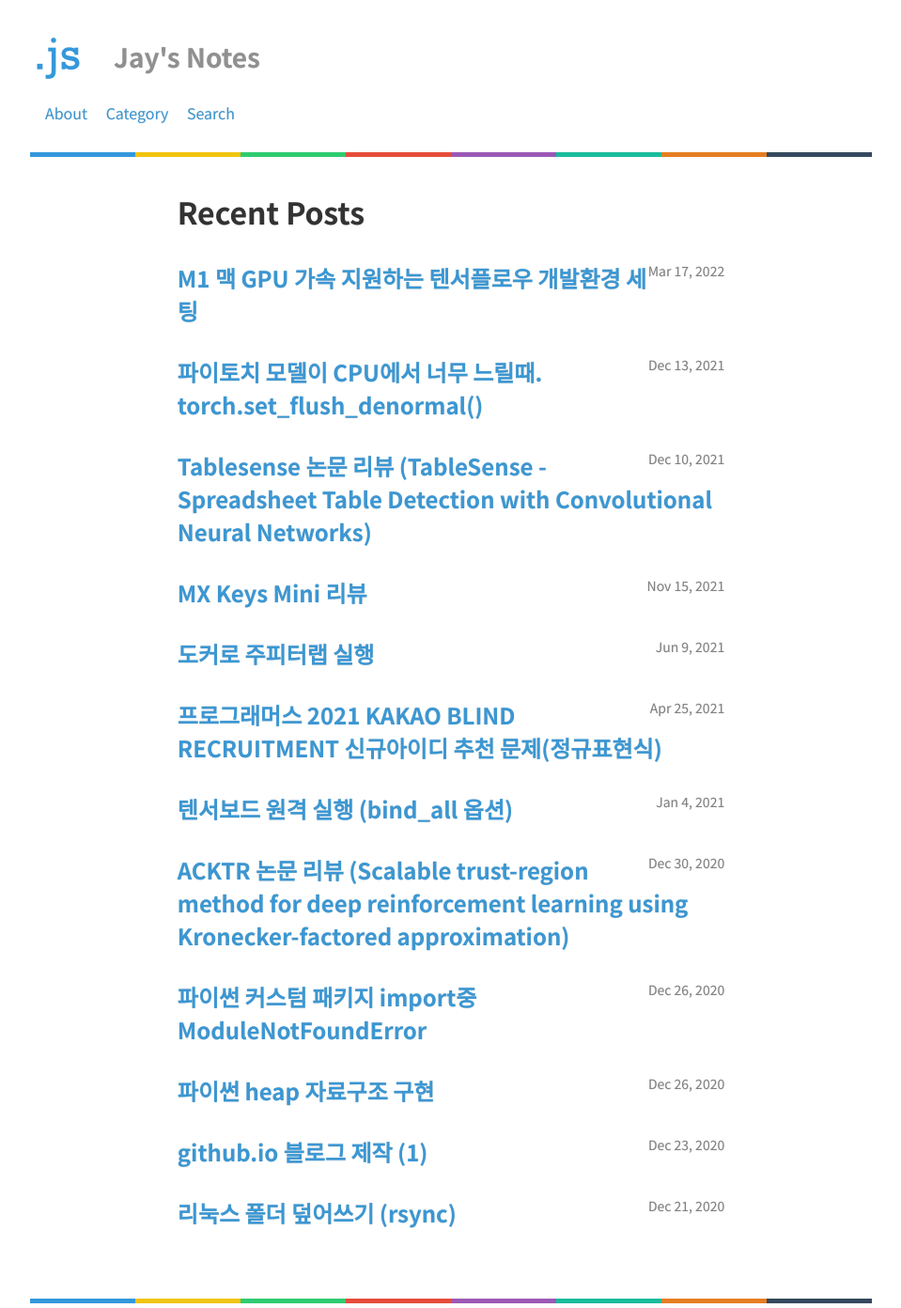
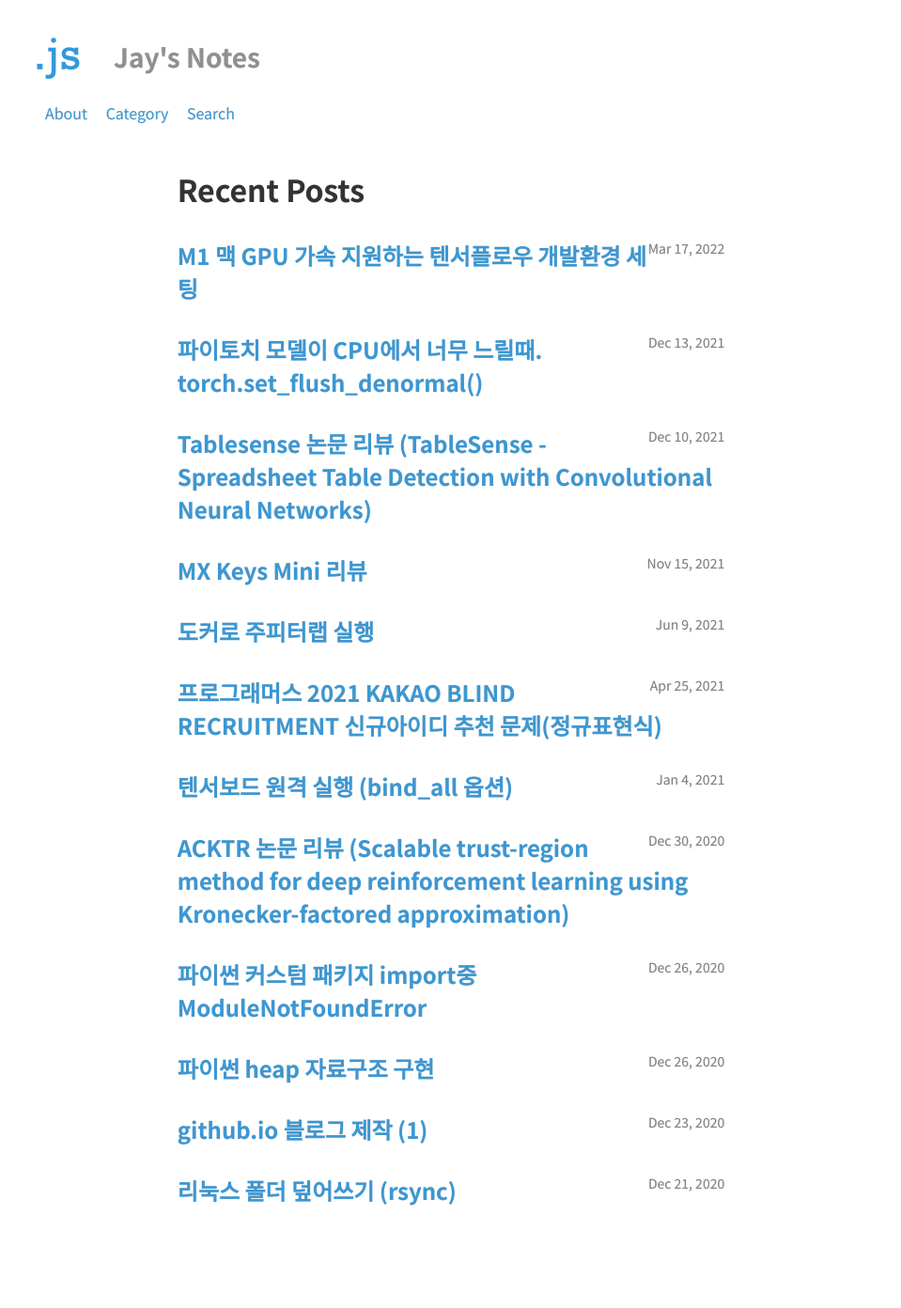
Before and after one commit to Clarit7/clarit7.github.io, a Jekyll site: the page built from index.html, in a window 1280 px wide. Shown: the whole page at 94% size, without its empty margins (160-1119 px from the left). Built offline with Jekyll 4.4.1, drawn with Linux system fonts in a browser that asks for light colours; some web fonts are replaced; after the commit the page ends 1344 px from its top, so only the background shows below that.

Commit message:
Update color-bar.html
change colorbar

```diff
--- a/_includes/color-bar.html
+++ b/_includes/color-bar.html
@@ -1 +1 @@
-    <div class="color-bars-header"><div class="cor-head colr-1"></div><div class="cor-head colr-2"></div><div class="cor-head colr-3"></div><div class="cor-head colr-4"></div><div class="cor-head colr-5"></div><div class="cor-head colr-6"></div><div class="cor-head colr-7"></div><div class="cor-head colr-8"></div></div>
+    <div class="color-bars-header"></div>
```
